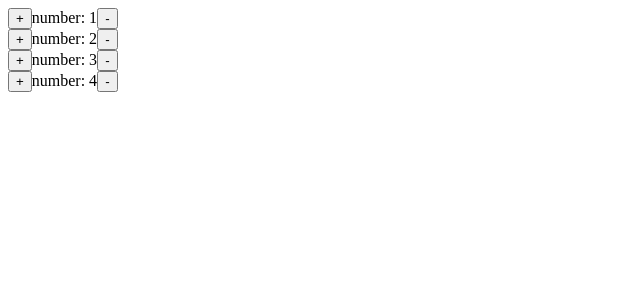
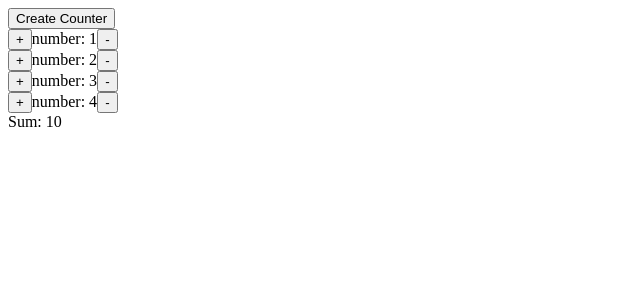
Before and after one commit to TWA-AFS-202310-GROUP-5/ng-counter-group, an Angular app: page / in a window 1280 px wide. Shown: the top 300 px of the page, without its empty margins (0-640 px from the left). Built offline with nearby package versions, Linux system fonts and the light colour scheme.

Commit message:
feat: dynamicly create counter

```diff
--- a/src/app/count-group/count-group.component.html
+++ b/src/app/count-group/count-group.component.html
@@ -1,6 +1,8 @@
+<button (click)="onAdd()">Create Counter</button>
 <app-counter
- *ngFor="let counter of counters"
+ *ngFor="let counter of counters; index as i"
  [number]="counter.num"
+ (change)="counter.num = $event"
  >
-
 </app-counter>
+<div>Sum: {{sum}}</div>
--- a/src/app/count-group/count-group.component.ts
+++ b/src/app/count-group/count-group.component.ts
@@ -13,4 +13,11 @@ export class CountGroupComponent {
     {num: 4}
   ]
 
+  get sum() {
+    return this.counters.reduce((result, current) => result + current.num,0)
+  }
+
+  onAdd() {
+    this.counters.push({num:0})
+  }
 }
--- a/src/app/counter/counter.component.ts
+++ b/src/app/counter/counter.component.ts
@@ -1,4 +1,4 @@
-import { Component, Input } from '@angular/core';
+import { Component, EventEmitter, Input, Output } from '@angular/core';
 
 @Component({
   selector: 'app-counter',
@@ -7,11 +7,15 @@ import { Component, Input } from '@angular/core';
 })
 export class CounterComponent {
   @Input() number = 0;
+  @Output() change = new EventEmitter();
 
   OnIncrease() {
     this.number++;
+    this.change.emit(this.number);
   }
   OnDecrease() {
     this.number--;
+    this.change.emit(this.number);
+
   }
 }
```
